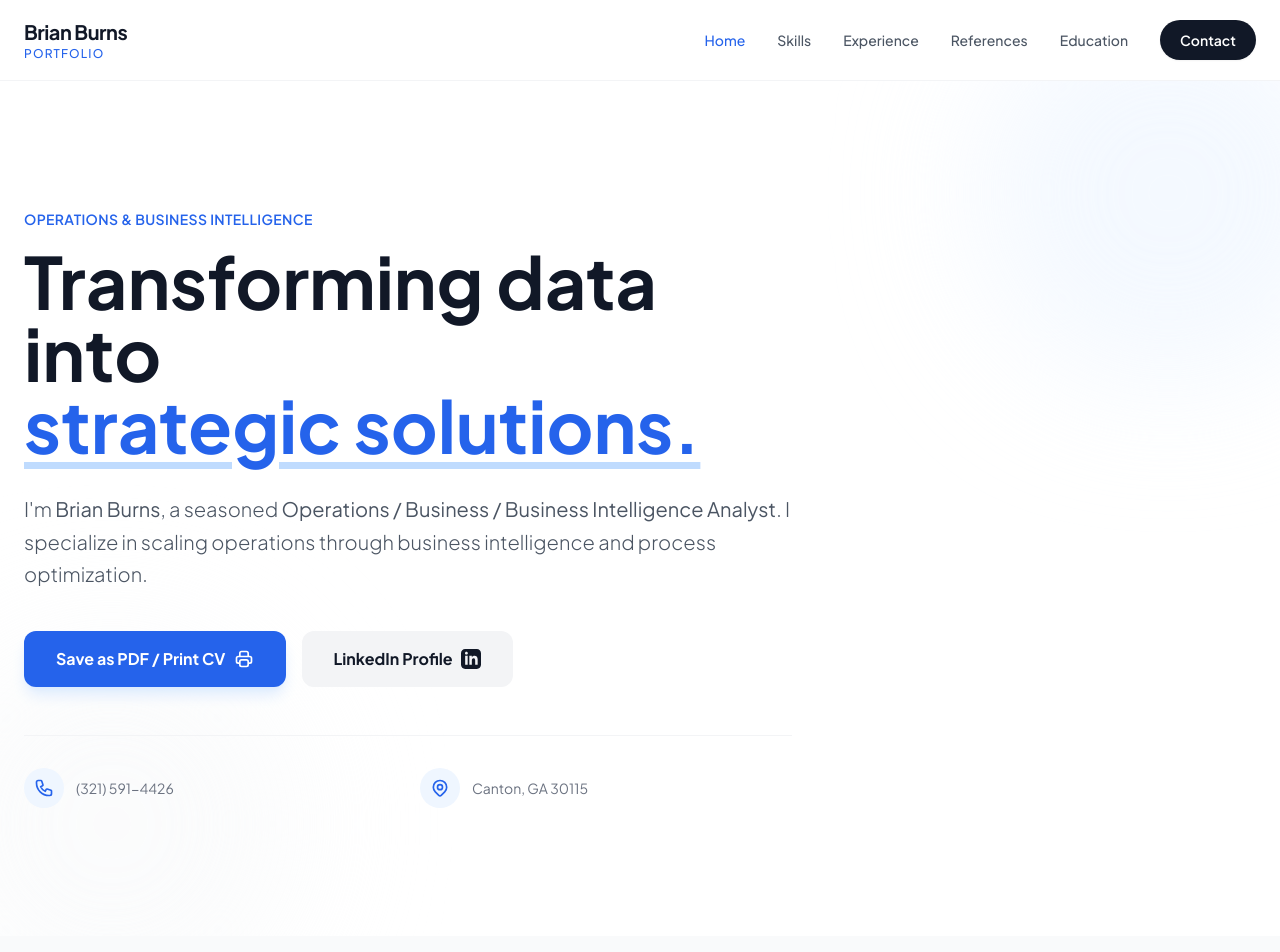
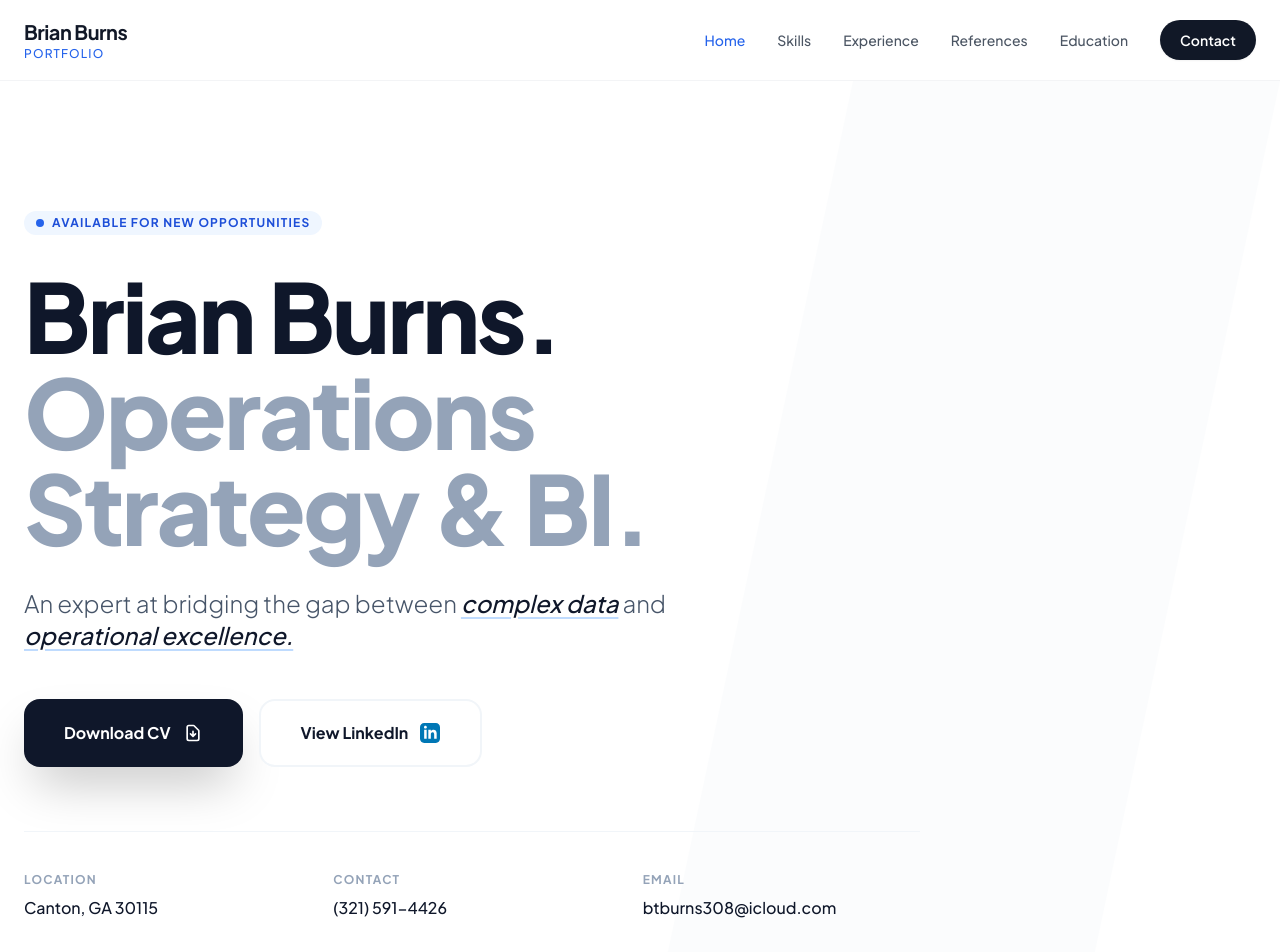
Before and after one commit to btburns308/brian-portfolio, a React (Vite) app: page / in a window 1280 px wide. Shown: the top 952 px of the page. Built offline with nearby package versions, Linux system fonts and the light colour scheme.

Commit message:
Update Hero.tsx

```diff
--- a/components/Hero.tsx
+++ b/components/Hero.tsx
@@ -1,4 +1,3 @@
-
 import React from 'react';
 
 interface HeroProps {
@@ -7,71 +6,63 @@ interface HeroProps {
 }
 
 const Hero: React.FC<HeroProps> = ({ contactInfo, id }) => {
-  const handlePrint = (e: React.MouseEvent) => {
-    e.preventDefault();
-    window.print();
-  };
+  const handlePrint = () => window.print();
 
   return (
-    <section id={id} className="relative py-32 overflow-hidden bg-white">
-      {/* Print-only Header */}
-      <div id="print-header" className="hidden">
-        <h1 className="text-3xl font-bold">{contactInfo.name}</h1>
-        <p className="text-blue-600 font-semibold">{contactInfo.headline}</p>
-        <div className="flex gap-6 mt-2 text-sm text-gray-600">
-          <span>{contactInfo.location}</span>
-          <span>{contactInfo.phone}</span>
-          <span>{contactInfo.email}</span>
-          <span>LinkedIn: {contactInfo.linkedin.replace('https://www.', '')}</span>
-        </div>
-      </div>
-
-      <div className="absolute top-0 right-0 -mr-20 -mt-20 w-96 h-96 bg-blue-50 rounded-full mix-blend-multiply filter blur-3xl opacity-70 no-print"></div>
-      <div className="absolute bottom-0 left-0 -ml-20 -mb-20 w-96 h-96 bg-gray-50 rounded-full mix-blend-multiply filter blur-3xl opacity-70 no-print"></div>
+    <section id={id} className="relative pt-32 pb-20 overflow-hidden bg-white">
+      {/* Design Elements */}
+      <div className="absolute top-0 right-0 w-1/3 h-full bg-slate-50/50 -skew-x-12 transform origin-top no-print"></div>
 
       <div className="relative max-w-7xl mx-auto px-6">
-        <div className="max-w-3xl">
-          <p className="text-blue-600 font-semibold mb-4 tracking-wide uppercase text-sm no-print">Operations & Business Intelligence</p>
-          <h1 className="text-5xl md:text-7xl font-bold text-gray-900 mb-8 leading-[1.1] no-print">
-            Transforming data into <br/>
-            <span className="text-blue-600 underline decoration-blue-200 underline-offset-8">strategic solutions.</span>
+        <div className="max-w-4xl">
+          <div className="inline-flex items-center space-x-2 px-3 py-1 rounded-full bg-blue-50 text-blue-700 text-xs font-bold tracking-widest uppercase mb-8 no-print">
+            <span className="relative flex h-2 w-2">
+              <span className="animate-ping absolute inline-flex h-full w-full rounded-full bg-blue-400 opacity-75"></span>
+              <span className="relative inline-flex rounded-full h-2 w-2 bg-blue-600"></span>
+            </span>
+            <span>Available for new opportunities</span>
+          </div>
+
+          <h1 className="text-6xl md:text-8xl font-extrabold text-slate-900 mb-8 leading-[0.95] tracking-tight text-balance">
+            {contactInfo.name}. <br/>
+            <span className="text-slate-400">Operations Strategy & BI.</span>
           </h1>
-          <p className="text-xl text-gray-600 mb-10 leading-relaxed font-light no-print">
-            I'm <strong>{contactInfo.name}</strong>, a seasoned <strong>{contactInfo.headline}</strong>.
-            I specialize in scaling operations through business intelligence and process optimization.
+
+          <p className="text-xl md:text-2xl text-slate-600 mb-12 leading-relaxed max-w-2xl font-light">
+            An expert at bridging the gap between <span className="text-slate-900 font-medium italic underline decoration-blue-200 underline-offset-4">complex data</span> and <span className="text-slate-900 font-medium italic underline decoration-blue-200 underline-offset-4">operational excellence.</span>
           </p>
 
-          <div className="flex flex-wrap gap-4 mb-12 no-print">
+          <div className="flex flex-wrap gap-4 mb-16 no-print">
             <button
               onClick={handlePrint}
-              className="flex items-center space-x-2 bg-blue-600 text-white px-8 py-4 rounded-xl font-bold hover:bg-blue-700 transition-all shadow-lg shadow-blue-100"
+              className="bg-slate-900 text-white px-10 py-5 rounded-2xl font-bold hover:bg-slate-800 transition-all shadow-2xl hover:-translate-y-1 flex items-center space-x-3"
             >
-              <span>Save as PDF / Print CV</span>
-              <svg className="w-5 h-5" fill="none" stroke="currentColor" viewBox="0 0 24 24"><path strokeLinecap="round" strokeLinejoin="round" strokeWidth="2" d="M17 17h2a2 2 0 002-2v-4a2 2 0 00-2-2H5a2 2 0 00-2 2v4a2 2 0 002 2h2m2 4h6a2 2 0 002-2v-4a2 2 0 00-2-2H9a2 2 0 00-2 2v4a2 2 0 002 2zm8-12V5a2 2 0 00-2-2H9a2 2 0 00-2 2v4h10z"></path></svg>
+              <span>Download CV</span>
+              <svg className="w-5 h-5" fill="none" stroke="currentColor" viewBox="0 0 24 24"><path strokeLinecap="round" strokeLinejoin="round" strokeWidth="2" d="M12 10v6m0 0l-3-3m3 3l3-3m2 8H7a2 2 0 01-2-2V5a2 2 0 012-2h5.586a1 1 0 01.707.293l5.414 5.414a1 1 0 01.293.707V19a2 2 0 01-2 2z"></path></svg>
             </button>
             <a
               href={contactInfo.linkedin}
               target="_blank"
               rel="noopener noreferrer"
-              className="flex items-center space-x-2 bg-gray-100 text-gray-900 px-8 py-4 rounded-xl font-bold hover:bg-gray-200 transition-all"
+              className="bg-white text-slate-900 border-2 border-slate-100 px-10 py-5 rounded-2xl font-bold hover:bg-slate-50 transition-all flex items-center space-x-3"
             >
-              <span>LinkedIn Profile</span>
-              <svg className="w-5 h-5" fill="currentColor" viewBox="0 0 24 24"><path d="M19 0h-14c-2.761 0-5 2.239-5 5v14c0 2.761 2.239 5 5 5h14c2.762 0 5-2.239 5-5v-14c0-2.761-2.238-5-5-5zm-11 19h-3v-11h3v11zm-1.5-12.268c-.966 0-1.75-.79-1.75-1.764s.784-1.764 1.75-1.764 1.75.79 1.75 1.764-.783 1.764-1.75 1.764zm13.5 12.268h-3v-5.604c0-3.368-4-3.113-4 0v5.604h-3v-11h3v1.765c1.396-2.586 7-2.777 7 2.476v6.759z"/></svg>
+              <span>View LinkedIn</span>
+              <svg className="w-5 h-5 text-[#0077b5]" fill="currentColor" viewBox="0 0 24 24"><path d="M19 0h-14c-2.761 0-5 2.239-5 5v14c0 2.761 2.239 5 5 5h14c2.762 0 5-2.239 5-5v-14c0-2.761-2.238-5-5-5zm-11 19h-3v-11h3v11zm-1.5-12.268c-.966 0-1.75-.79-1.75-1.764s.784-1.764 1.75-1.764 1.75.79 1.75 1.764-.783 1.764-1.75 1.764zm13.5 12.268h-3v-5.604c0-3.368-4-3.113-4 0v5.604h-3v-11h3v1.765c1.396-2.586 7-2.777 7 2.476v6.759z"/></svg>
             </a>
           </div>
 
-          <div className="grid grid-cols-1 md:grid-cols-2 gap-6 text-sm text-gray-500 border-t border-gray-100 pt-8 no-print">
-            <div className="flex items-center space-x-3">
-              <div className="w-10 h-10 rounded-full bg-blue-50 flex items-center justify-center text-blue-600 no-print">
-                <svg className="w-5 h-5" fill="none" stroke="currentColor" viewBox="0 0 24 24"><path strokeLinecap="round" strokeLinejoin="round" strokeWidth="2" d="M3 5a2 2 0 012-2h3.28a1 1 0 01.948.684l1.498 4.493a1 1 0 01-.502 1.21l-2.257 1.13a11.042 11.042 0 005.516 5.516l1.13-2.257a1 1 0 011.21-.502l4.493 1.498a1 1 0 01.684.949V19a2 2 0 01-2 2h-1C9.716 21 3 14.284 3 6V5z"></path></svg>
-              </div>
-              <span>{contactInfo.phone}</span>
+          <div className="grid grid-cols-1 sm:grid-cols-2 lg:grid-cols-3 gap-8 pt-10 border-t border-slate-100 no-print">
+            <div>
+              <p className="text-xs font-bold text-slate-400 uppercase tracking-widest mb-2">Location</p>
+              <p className="text-slate-900 font-medium">{contactInfo.location}</p>
             </div>
-            <div className="flex items-center space-x-3">
-              <div className="w-10 h-10 rounded-full bg-blue-50 flex items-center justify-center text-blue-600 no-print">
-                <svg className="w-5 h-5" fill="none" stroke="currentColor" viewBox="0 0 24 24"><path strokeLinecap="round" strokeLinejoin="round" strokeWidth="2" d="M17.657 16.657L13.414 20.9a1.998 1.998 0 01-2.827 0l-4.244-4.243a8 8 0 1111.314 0z"></path><path strokeLinecap="round" strokeLinejoin="round" strokeWidth="2" d="M15 11a3 3 0 11-6 0 3 3 0 016 0z"></path></svg>
-              </div>
-              <span>{contactInfo.location}</span>
+            <div>
+              <p className="text-xs font-bold text-slate-400 uppercase tracking-widest mb-2">Contact</p>
+              <p className="text-slate-900 font-medium">{contactInfo.phone}</p>
+            </div>
+            <div>
+              <p className="text-xs font-bold text-slate-400 uppercase tracking-widest mb-2">Email</p>
+              <p className="text-slate-900 font-medium">{contactInfo.email}</p>
             </div>
           </div>
         </div>
```
